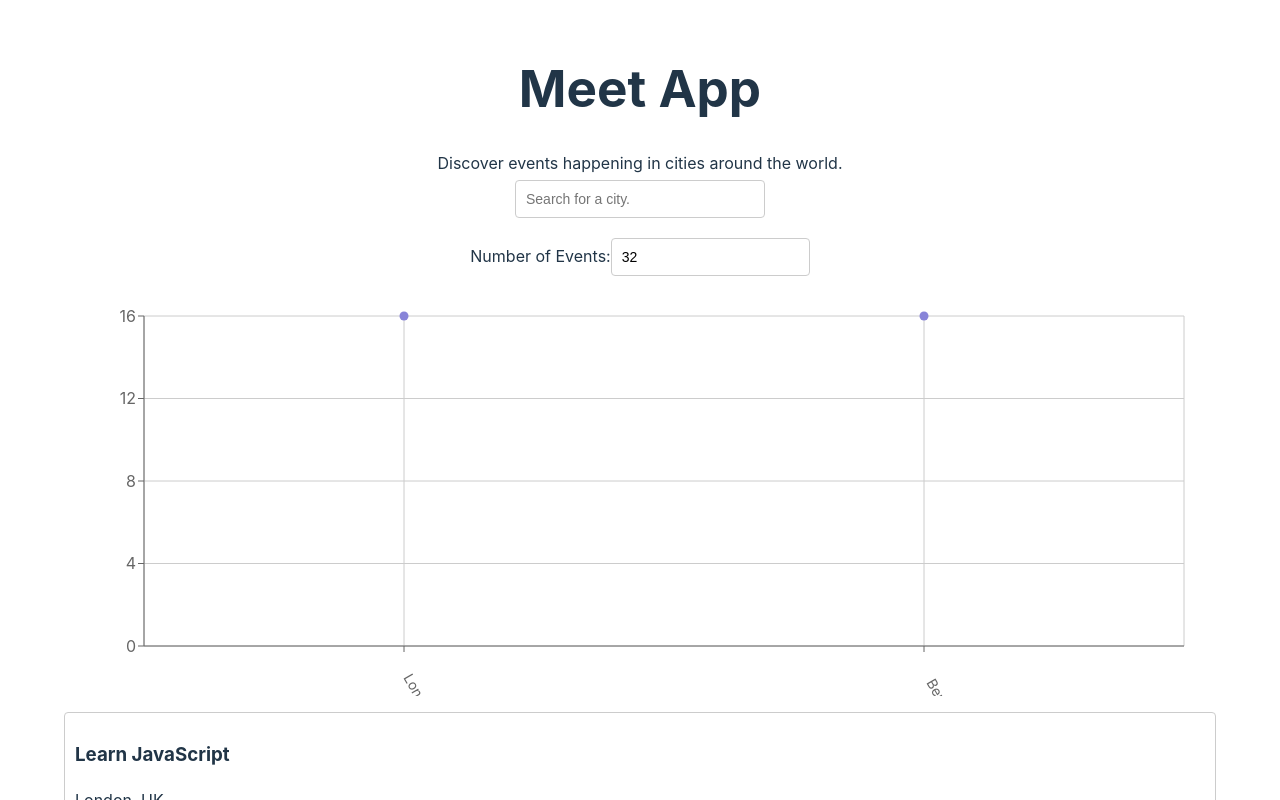
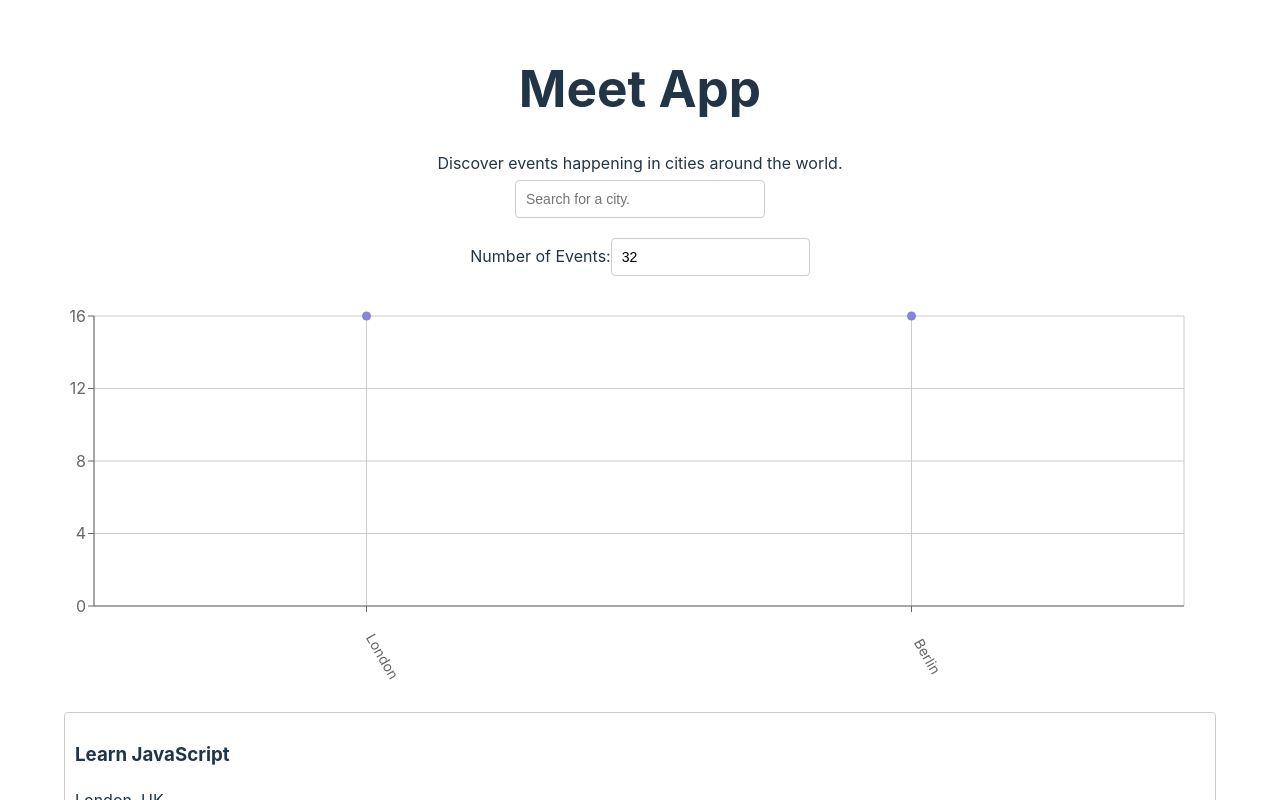
Before and after one commit to sal-estrada/meet, a React (Vite) app: page / in a window 1280 px wide. Shown: the top 800 px of the page. Built offline with nearby package versions, Linux system fonts and the light colour scheme; what atatus-spa would draw is missing.

Commit message:
Update test

```diff
--- a/src/components/CityEventsChart.jsx
+++ b/src/components/CityEventsChart.jsx
@@ -24,8 +24,8 @@ const CityEventsChart = ({ allLocations, events}) => {
         margin={{
           top: 20,
           right: 20,
-          bottom: 20,
-          left: 20,
+          bottom: 60,
+          left: -30,
         }}
       >
         <CartesianGrid />
```
Also changed, not shown: setupTests.js (+17 -0 lines).
